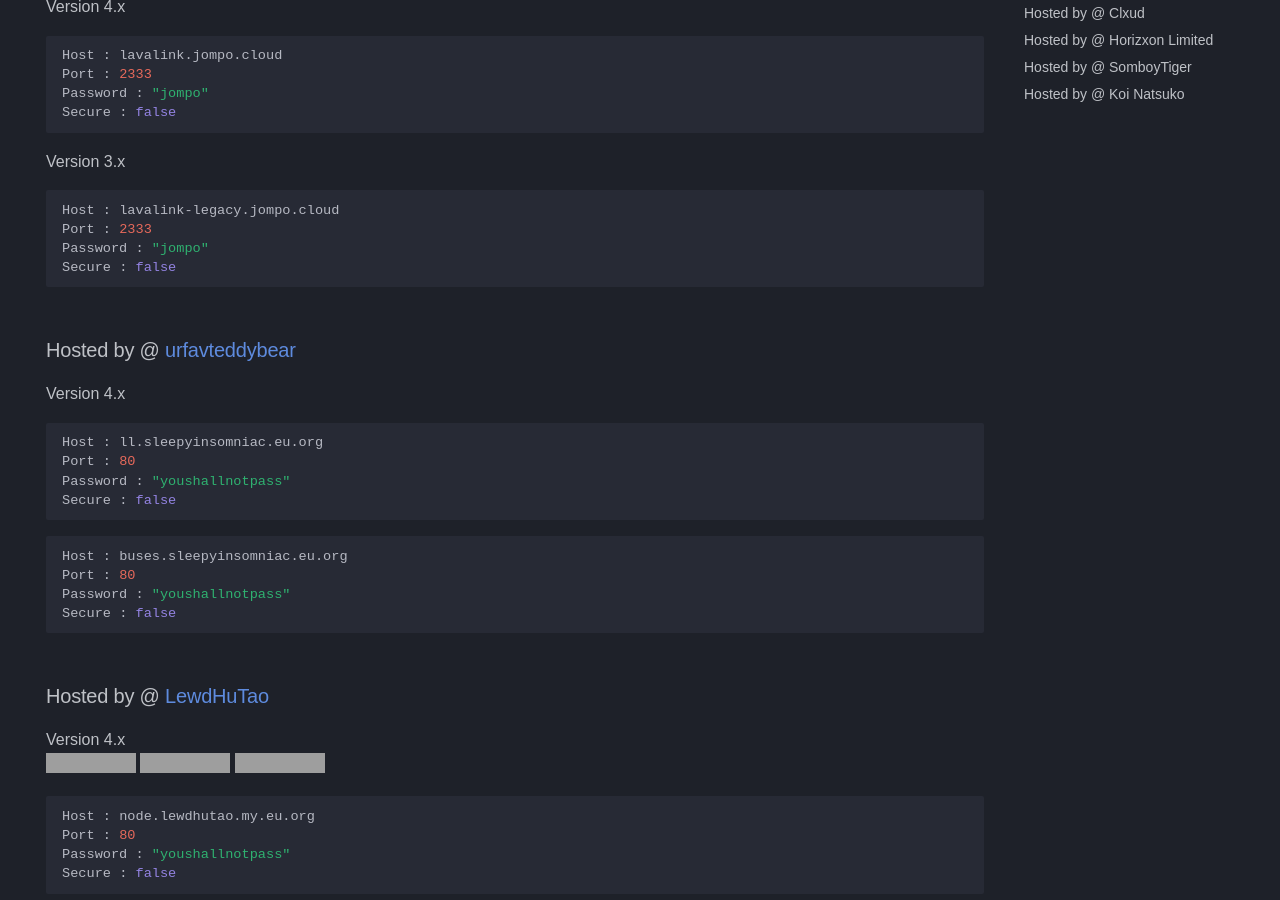
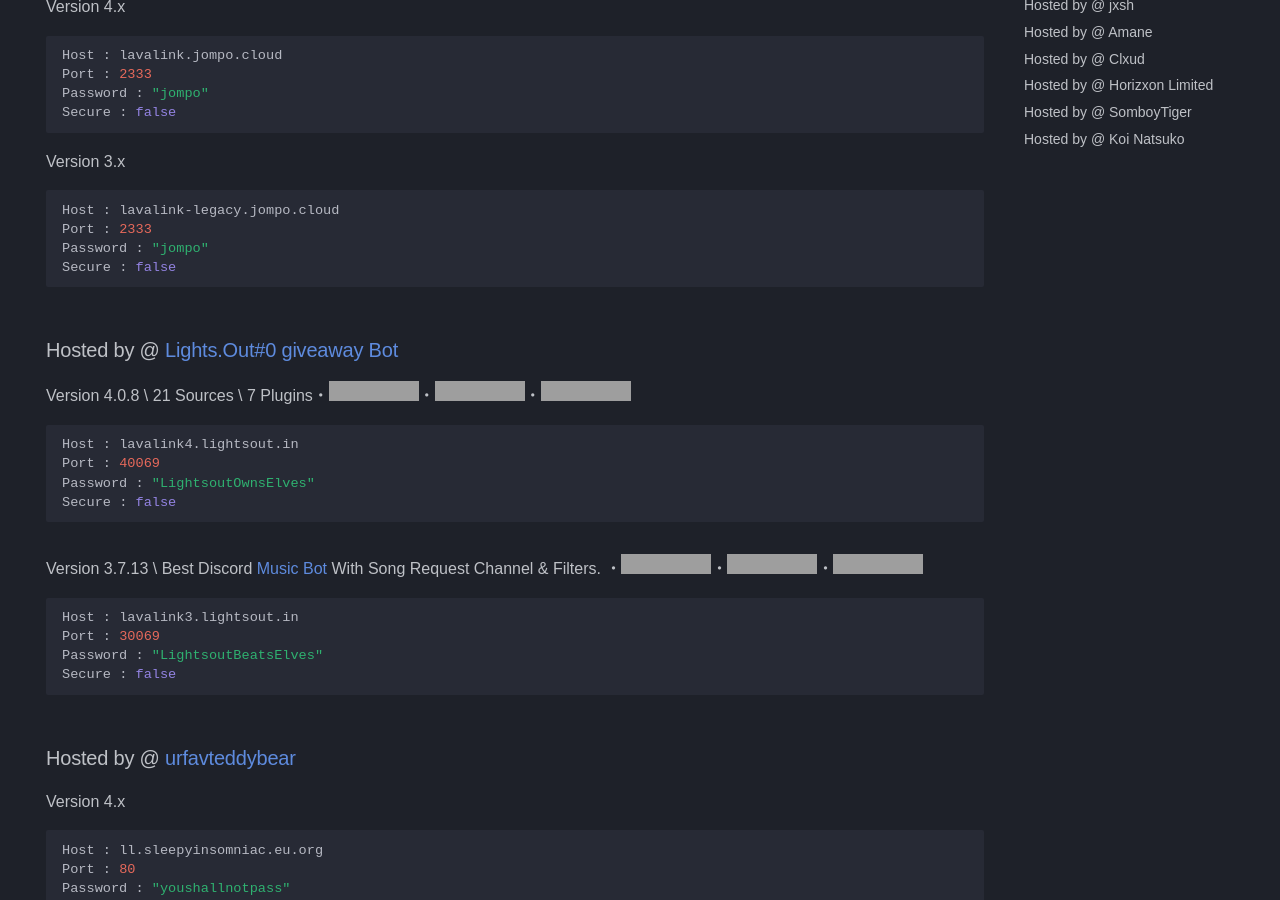
Before and after one commit to DarrenOfficial/lavalink-list, an MkDocs documentation site: the page built from docs/NoSSL/lavalink-without-ssl.md, in a window 1280 px wide and 900 px high, scrolled down 415 px. Built offline with MkDocs 1.6.1 and Material for MkDocs 9.7.7, drawn with Linux system fonts in a browser that asks for light colours; some web fonts are replaced; comment, search, counter and statistics services are not loaded; a style sheet for code colours, icons or effects is not loaded; some of the changed text lies outside the part shown; grey boxes are pictures that could not be loaded.

Commit message:
Update lavalink-without-ssl.md

````diff
--- a/docs/NoSSL/lavalink-without-ssl.md
+++ b/docs/NoSSL/lavalink-without-ssl.md
@@ -37,6 +37,24 @@ Version 3.x
 Host : lavalink-legacy.jompo.cloud
 Port : 2333
 Password : "jompo"
+Secure : false
+```
+
+
+### Hosted by @ [Lights.Out#0](https://discord.gg/AaZasMN3yG) [giveaway Bot ](https://discord.com/oauth2/authorize?client_id=1071937742759546931&scope=bot%20identify%20guilds%20applications.commands&response_type=code&redirect_uri=https://giveaway.lightsout.in)
+Version 4.0.8 \ 21 Sources \ 7 Plugins・![status](https://stats.lightsout.in/api/badge/2/status)・![Ping](https://stats.lightsout.in/api/badge/2/response)・![uptime](https://stats.lightsout.in/api/badge/2/uptime)
+```bash
+Host : lavalink4.lightsout.in
+Port : 40069
+Password : "LightsoutOwnsElves"
+Secure : false
+```
+
+Version 3.7.13 \ Best Discord [Music Bot](https://discord.com/oauth2/authorize?client_id=1076205165587222618&permissions=139657014608&scope=bot%20applications.commands) With Song Request Channel & Filters. ・![status](https://stats.lightsout.in/api/badge/1/status)・![Ping](https://stats.lightsout.in/api/badge/1/response)・![uptime](https://stats.lightsout.in/api/badge/1/uptime)
+```bash
+Host : lavalink3.lightsout.in
+Port : 30069
+Password : "LightsoutBeatsElves"
 Secure : false
 ```
 
````
